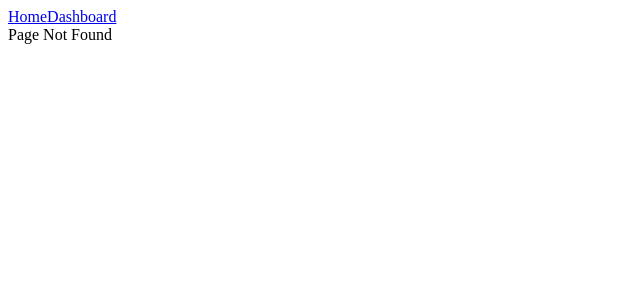
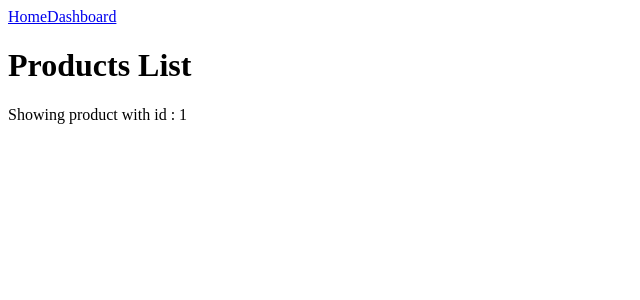
Before and after one commit to AmirTaki/react-course, a React (Vite) app: page /products/1 in a window 1280 px wide. Before the commit this address had no page. Shown: the top 300 px of the page, without its empty margins (0-640 px from the left). Built offline with nearby package versions, Linux system fonts and the light colour scheme.

Commit message:
React Router Dom : Dynamic Routes

```diff
--- a/src/App.jsx
+++ b/src/App.jsx
@@ -5,6 +5,7 @@ import PageNotFound from "./pages/PageNotFound"
 import Navbar from "./Navbar"
 import Settings from "./pages/Settings"
 import Profile from "./pages/Profile"
+import Products from "./pages/Products"
 
 function App() {
 
@@ -13,6 +14,7 @@ function App() {
       <Navbar />
       <Routes>
         <Route path = "/" element = {<Homepage/>}  />
+        <Route path = "/products/:id" element = {<Products />}/>
         <Route path = "/dashboard" element ={<Dashboard />} >
           <Route path = "settings" element = {<Settings />} />
           <Route path  = "profile"  element = {<Profile />}/>
--- /dev/null
+++ b/src/pages/Products.jsx
@@ -0,0 +1,9 @@
+import { useParams } from "react-router-dom"
+
+export default function Products (){
+    const {id} =  useParams()
+    return <>
+        <h1>Products List </h1>
+        Showing product with id : {id}
+    </>
+}
```
